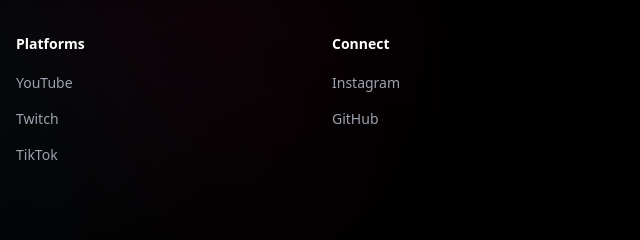
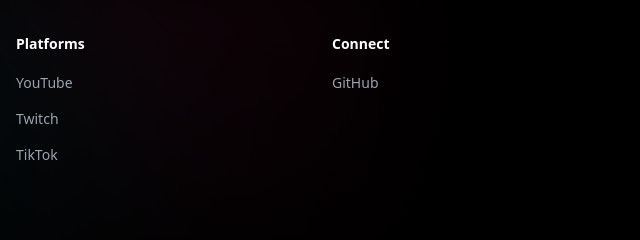
Before and after one commit to gonzoeps-cmd/theclipbar, a website: page public/landing.html in a window 1280 px wide. Shown: the part 3610-3850 px from the top of the page, 640-1280 px from the left. Drawn offline with nearby package versions, Linux system fonts and the light colour scheme.

Commit message:
Update landing.html

```diff
--- a/public/landing.html
+++ b/public/landing.html
@@ -335,7 +335,6 @@
       <div>
         <h3 class="text-sm font-semibold mb-4">Connect</h3>
         <ul class="space-y-3">
-          <li><a href="https://www.instagram.com/tonyparker007" target="_blank" rel="noopener" class="text-sm text-gray-400 hover:text-white transition-colors">Instagram</a></li>
           <li><a href="https://github.com/gonzoeps-cmd/theclipbar" target="_blank" rel="noopener" class="text-sm text-gray-400 hover:text-white transition-colors">GitHub</a></li>
         </ul>
       </div>
```
